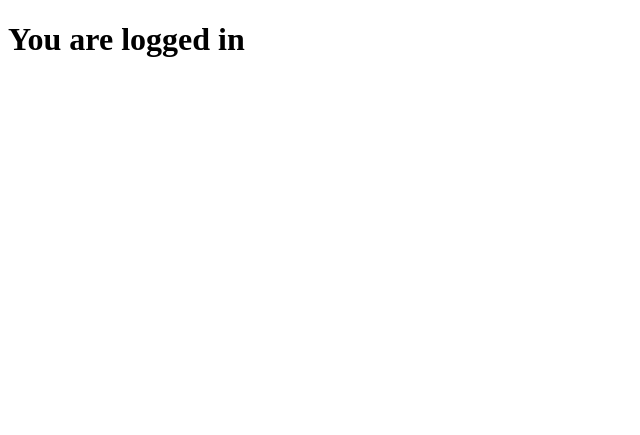
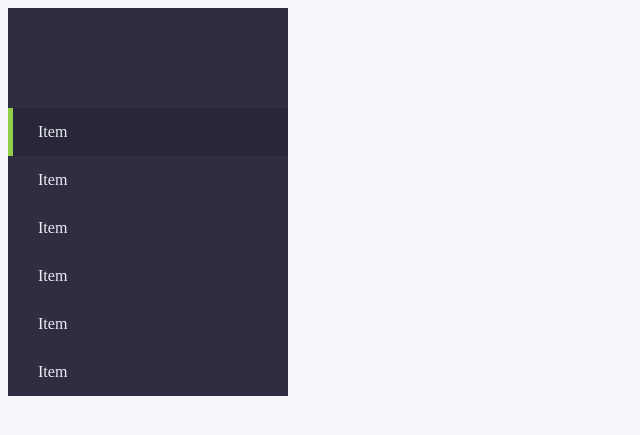
Before and after one commit to JonJonDavidoff/Stock-Tracker, a Flask app: page /stock_dashboard.html in a window 1280 px wide. Shown: the top 435 px of the page, without its empty margins (0-640 px from the left). Run offline with Flask 2, Linux system fonts and the light colour scheme.

Commit message:
Added custom Excptions to handle stock api error codes, added basic support for stock indcators

```diff
--- a/Stock.py
+++ b/Stock.py
@@ -1,8 +1,9 @@
 import requests
 import json
 import Market
-import time
-import sys
+import yfinance
+import stock_api_exceptions
+from datetime import date
 
 api_key = "pk_e4cd3161272b47369625df7d517b8714"
 
@@ -11,29 +12,33 @@ market = Market.Market()
 
 class Stock:
     def __init__(self, ticker, amount_of_stocks=0, cost=0):
-
+        self._amount_of_stocks = amount_of_stocks
         self._ticker = ticker
+        self._cost = cost
         # TODO Handle Exception
         try:
             api_request = requests.get(
                 "https://cloud.iexapis.com/stable/stock/" + self._ticker + "/quote?token=" + api_key)
+            self.check_response_code(api_request)
             api = json.loads(api_request.content)
-
+            print(str(api))
             self._company_name = api['companyName']
             self._price = api['latestPrice']
             self._close_price = self.get_updated_close_price(api)
             self._daily_change = self.calculate_percentage_change(current=self._price,
                                                                   previous=self._close_price)
-            self._amount_of_stocks = amount_of_stocks
             if cost == 0:  # if stock not purchased
                 self._cost = self._price
-            else:
-                self._cost = cost
             self._stock_holdings = self._amount_of_stocks * self._price  # current stock holding
+        except stock_api_exceptions.UnknownSymbolException as e:
+            pass
 
-        except Exception as e:
-            api = "Error...  "
-            print(api + str(e))
+    def check_response_code(self, response):
+        response_code = int(str(response)[11:14])
+        print(response_code)
+        if response_code != 200:
+            if response_code == 404:
+                raise stock_api_exceptions.UnknownSymbolException
 
     def get_ticker(self):
         return self._ticker
@@ -66,6 +71,7 @@ class Stock:
         return self._company_name
 
     def __str__(self):
+        print(self._amount_of_stocks)
         return "Stock[ticker=" + self._ticker + ", amount_of_stocks= " + str(self._amount_of_stocks) + ", cost= " + str(
             self._cost) + ", close_price= " + str(self._close_price) + ", price=" + str(
             self._price) + ", daily_change= " + str(round(self._daily_change, 4)) + "%,stock_holdings= " + str(
@@ -138,7 +144,13 @@ class Stock:
 
 
 def main():
-    pass
+    # dow = yfinance.Ticker("DJI")
+    # print(dow)
+    # dow = dow.history(start="2020-08-24", end=date.today())
+    # print(dow)
+    nas = yfinance.Ticker("NQ=F")
+    nas = nas.history(start="2020-08-24", end=date.today())
+    print(nas)
 
 
 if __name__ == '__main__':
--- /dev/null
+++ b/static/css/stock_dashboard_style.css
@@ -0,0 +1,36 @@
+/*colors:
+purple-light: #302D43
+purple-light: #282639
+light-grey: F4F6F9
+dark-grey: EAEDF3*/
+
+
+* {
+    /*box-sizing: border-box;*/
+}
+
+body {
+    background: #F4F6F9;
+}
+
+#sideMenu {
+    background: #302D43;
+    max-width: 280px;
+
+}
+
+nav {
+    padding-top: 100px;
+}
+
+.sideMenu-a {
+    display: block;
+    color: #EAEDF3;
+    text-decoration: none;
+    padding: 15px 30px;
+}
+.active{
+	background: #282639;
+	border-left: 5px solid #92CF48;
+	padding: 15px 30px 15px 25px;
+}
--- /dev/null
+++ b/stock_api_exceptions.py
@@ -0,0 +1,6 @@
+class UnknownSymbolException(Exception):
+    def __init__(self, ticker):
+        self._ticker = ticker
+
+    def __str__(self):
+        return "Unknown ticker provided " + self._ticker
--- a/templates/stock_dashboard.html
+++ b/templates/stock_dashboard.html
@@ -1,10 +1,23 @@
 <!DOCTYPE html>
 <html lang="en">
+
 <head>
     <meta charset="UTF-8">
+    <link rel="stylesheet" type="text/css" href="../static/css/stock_dashboard_style.css">
     <title>Stock dashboard</title>
 </head>
+
 <body>
-    <h1>You are logged in </h1>
+    <section id="sideMenu">
+        <nav>
+            <a href="" class="sideMenu-a active">Item</a>
+            <a href="" class="sideMenu-a">Item</a>
+            <a href="" class="sideMenu-a">Item</a>
+            <a href="" class="sideMenu-a">Item</a>
+            <a href="" class="sideMenu-a">Item</a>
+            <a href="" class="sideMenu-a">Item</a>
+        </nav>
+    </section>
 </body>
+
 </html>
```
